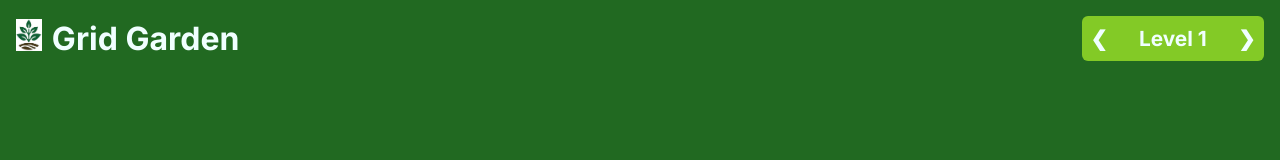
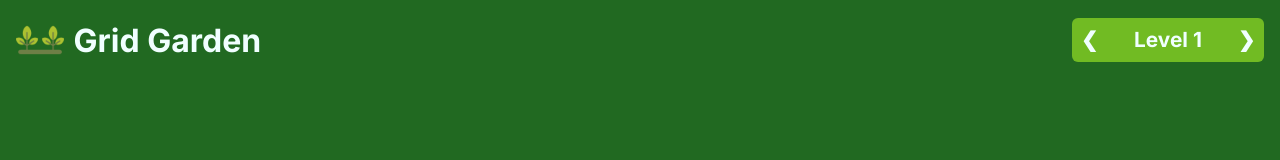
Before and after one commit to pragya04m/Grid-Island, a plain HTML site: page index.html in a window 1280 px wide. Drawn offline with Linux system fonts and the light colour scheme.

Commit message:
Edited Level Box CSS

```diff
--- a/index.html
+++ b/index.html
@@ -12,7 +12,7 @@
 
         <a href="#logo" class="logo">
             <img
-                src="images\garden-logo.jpg"
+                src="images\grid-garden-logo.png"
                 alt="logoImage"
                 class="logo-icon"
                 loading="lazy"
@@ -21,9 +21,9 @@
         </a>
 
         <div class="level-box">
-            <div class="arrow" id="left-arrow">&#x276E;</div> <!-- Unicode left arrow -->
-            <div id="level-number">Level 1</div>
-            <div class="arrow" id="right-arrow">&#x276F;</div> <!-- Unicode right arrow -->
+            <div class="arrow place-center" id="left-arrow">&#x276E;</div> <!-- Unicode left arrow -->
+            <div class="place-center" id="level-number">Level 1</div>
+            <div class="arrow place-center" id="right-arrow">&#x276F;</div> <!-- Unicode right arrow -->
         </div>
 
         <!-- <button class="menu-button">
--- a/styles.css
+++ b/styles.css
@@ -43,10 +43,11 @@ header {
 .logo {
     display: flex;
     gap: 0.6rem;
+    align-items: center;
 }
 
 .logo-icon {
-    height: 2rem;
+    height: 3rem;
 }
 
 .logo-text {
@@ -56,33 +57,41 @@ header {
 }
 
 .level-box {
-    width: 11.4rem;
+    width: 12rem;
     height: 2.8rem;
     color: var(--text-color);
     font-size: 1.3rem;
     font-weight: bold;
-    display: flex;
-    gap: 0.75rem;
-    align-items: center;
-    justify-content: space-between;
-    background-color: var(--primary-color);
+    display: grid;
+    grid-template-columns: 1fr 3.5fr 1fr;
+    align-items: stretch;
+    background-color: #71bb23;
     border-radius: 0.375rem;
-    padding: 0.55rem 0.4rem;
 }
 
-#level-number {
-    width: 70%;
-}
-
-.arrow {
-    width: 15%;
+.place-center {
+  display: flex;
+  justify-content: center;
+  align-items: center;
 }
 
 .level-box:hover {
     box-shadow: 0.125rem 0.125rem 0.25rem 0.0625rem rgba(0,0,0,0.2);
 }
 
+#left-arrow {
+    border-top-left-radius: 0.375rem;
+    border-bottom-left-radius: 0.375rem;
+}
+
+#right-arrow {
+    border-top-right-radius: 0.375rem;
+    border-bottom-right-radius: 0.375rem;
+}
+
 .arrow:hover {
     cursor: pointer;
     font-size: larger;
+    color: white;
+    background-color: var(--primary-color);
 }
```
